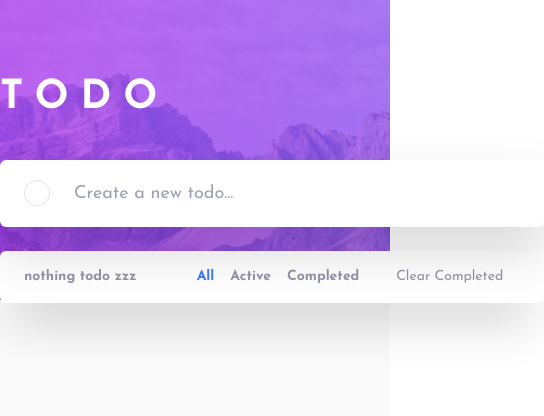
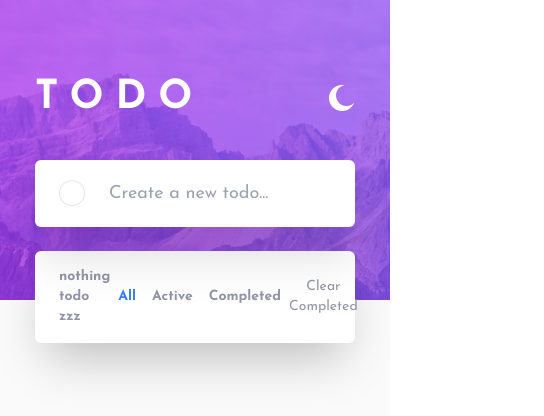
Before and after one commit to Mohamad-Ilham-Ramadhan/todo-app-react-ts, a Next.js app: page / in a window 390 px wide. Shown: the top 416 px of the page, 544 px wide, since content can reach past the window. Built offline with nearby package versions, Linux system fonts and the light colour scheme.

Commit message:
mobile design: todo container width

```diff
--- a/pages/index.tsx
+++ b/pages/index.tsx
@@ -10,7 +10,7 @@ export default function Home() {
   return (
     <Provider store={store}>
     <div className="dark:bg-desktop-dark bg-desktop-light bg-no-repeat dark:bg-dark-theme-very-dark-blue bg-light-theme-very-light-gray min-h-screen">
-      <div className="pt-13 w-136 mx-auto">
+      <div className="pt-13 sm:w-136 w-80 mx-auto">
         <div className="flex text-white mb-10">
           <div className="mr-auto font-bold text-4xl" style={{ letterSpacing: '.75rem' }}>TODO</div>
           <div className="flex items-center">
```
